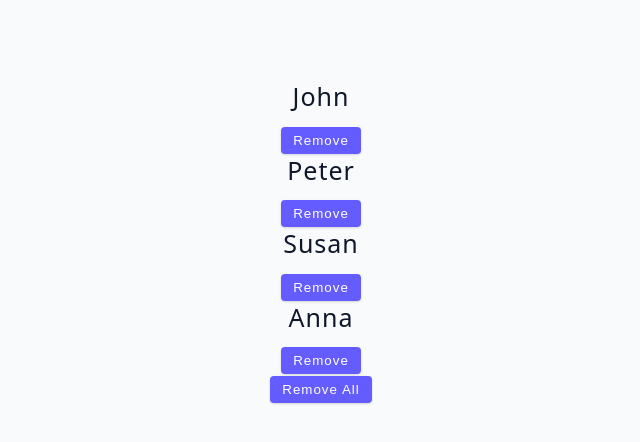
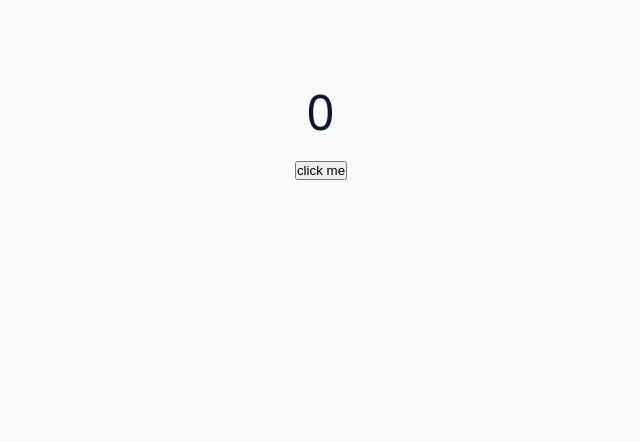
Before and after one commit to RedJyu/03-advanced-react, a React (Vite) app: page / in a window 1280 px wide. Shown: the top 442 px of the page, without its empty margins (319-959 px from the left). Built offline with nearby package versions, Linux system fonts and the light colour scheme.

Commit message:
useState finished

```diff
--- a/src/App.jsx
+++ b/src/App.jsx
@@ -1,4 +1,4 @@
-import Starter from './tutorial/01-useState/starter/03-useState-array';
+import Starter from './tutorial/01-useState/starter/05-useState-gotcha';
 function App() {
   return (
     <div className='container'>
--- a/src/tutorial/01-useState/starter/03-useState-array.jsx
+++ b/src/tutorial/01-useState/starter/03-useState-array.jsx
@@ -3,33 +3,28 @@ import { data } from '../../../data';
 
 const UseStateArray = () => {
   const [people, setPeople] = useState(data);
+
   const remove = (id) => {
-    const newPeople = people.filter((person) => person.id !== id);
-    setPeople(newPeople);
+    setPeople(people.filter((person) => person.id != id));
   };
 
-  const removeAll = () => {
-    setPeople([]);
-  };
   return (
-    <>
     <div>
       {people.map((person) => {
         const { id, name } = person;
         return (
           <div key={id}>
             <h4>{name}</h4>
-              <button type='button' className='btn' onClick={() => remove(id)}>
+            <button type='button' onClick={() => remove(id)}>
               remove
             </button>
           </div>
         );
       })}
-        <button type='button' className='btn' onClick={removeAll}>
+      <button type='button' onClick={() => setPeople([])}>
         remove all
       </button>
     </div>
-    </>
   );
 };
 
--- a/src/tutorial/01-useState/starter/05-useState-gotcha.jsx
+++ b/src/tutorial/01-useState/starter/05-useState-gotcha.jsx
@@ -1,5 +1,24 @@
+import { useState } from 'react';
+
 const UseStateGotcha = () => {
-  return <h2>useState "gotcha"</h2>;
+  const [value, setValue] = useState(0);
+
+  const Add = () => {
+    setTimeout(() => {
+      setValue((current) => {
+        return current + 1;
+      });
+    }, 3000);
+  };
+
+  return (
+    <div>
+      <h1>{value}</h1>
+      <button type='button' onClick={Add}>
+        click me
+      </button>
+    </div>
+  );
 };
 
 export default UseStateGotcha;
```
Also changed, not shown: src/tutorial/01-useState/starter/04-useState-object.jsx (+31 -1 lines). Lines whose indentation alone changed are shown as unchanged.
